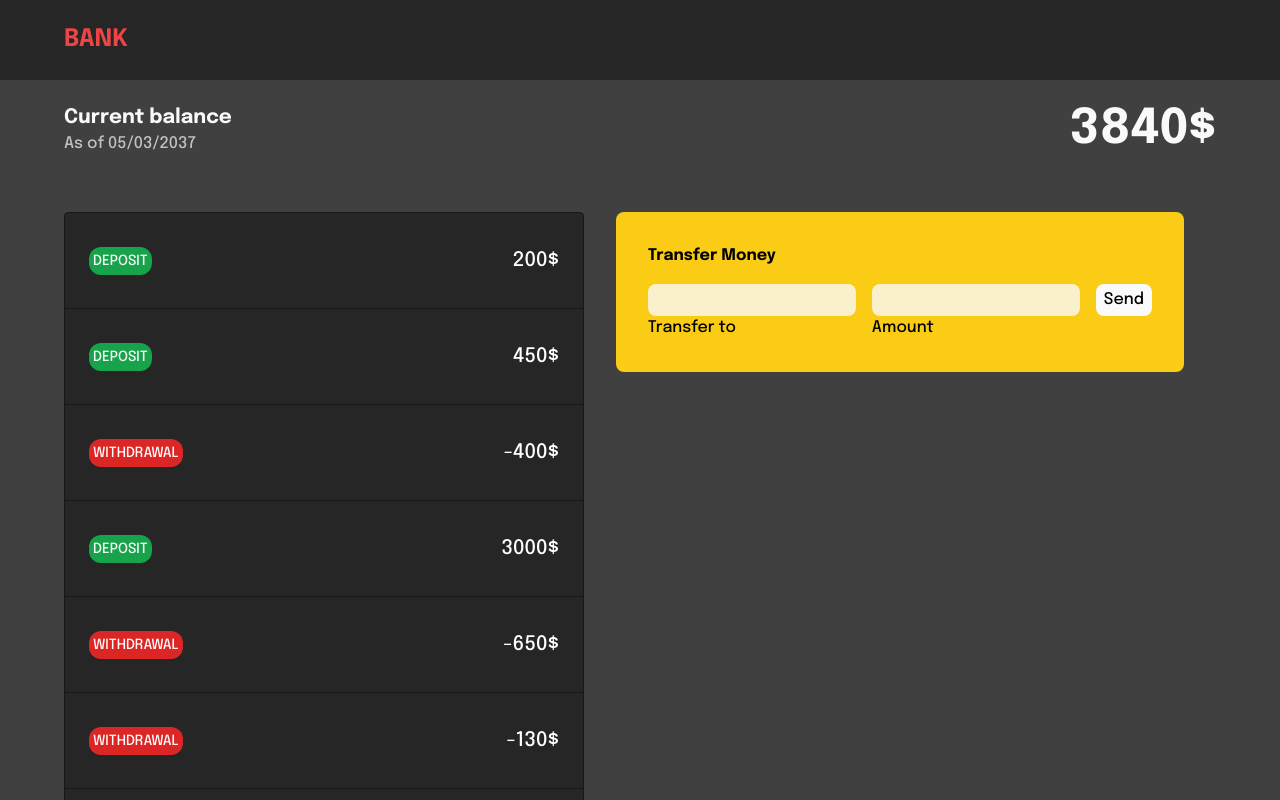
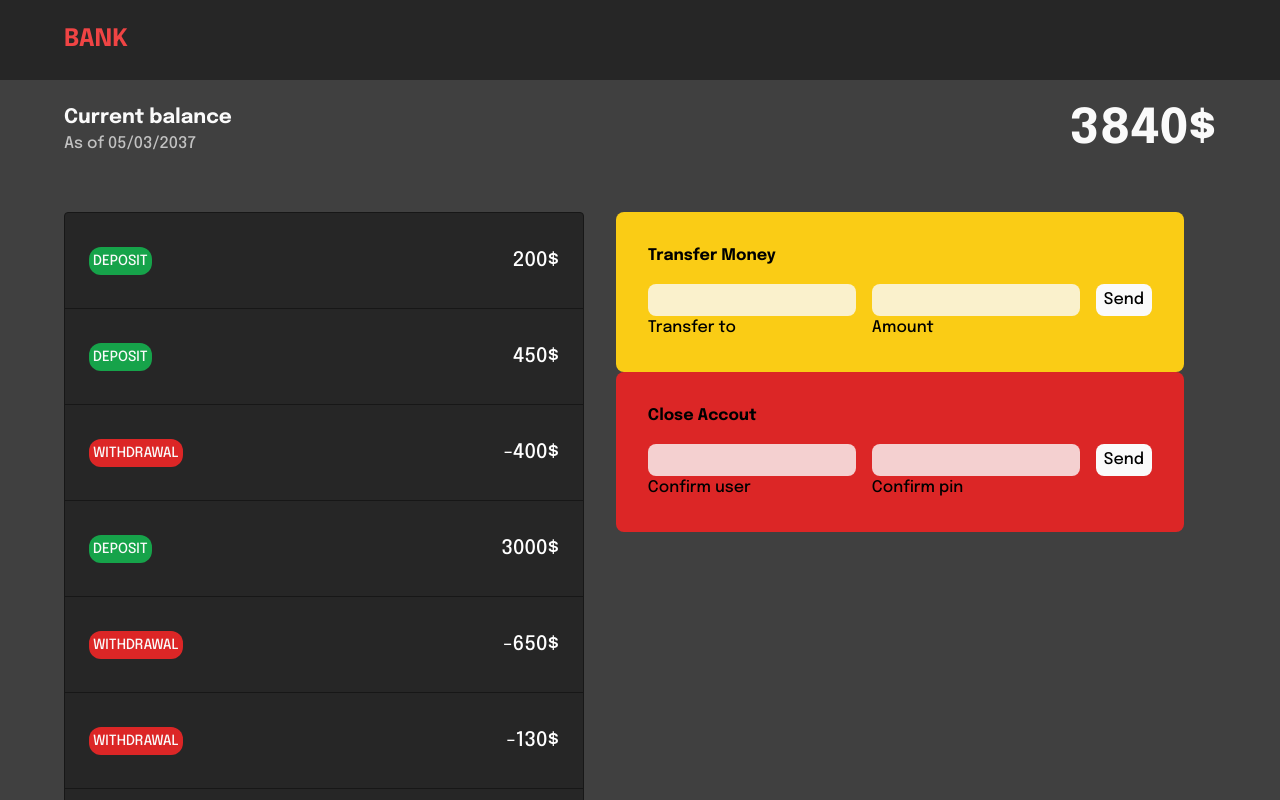
Before and after one commit to RamonAPereira/bank-dashboard, a Vue app: page /dashboard in a window 1280 px wide. Shown: the top 800 px of the page. Built offline with nearby package versions, Linux system fonts and the light colour scheme.

Commit message:
feat: user able to delete his account

```diff
--- /dev/null
+++ b/src/components/CloseAccount.vue
@@ -0,0 +1,45 @@
+<script setup>
+import { reactive, ref } from "vue";
+import { useAccounts } from "../stores/accounts";
+
+const closeThis = reactive({ username: "", pin: null });
+const accounts = ref(useAccounts());
+</script>
+
+<template>
+  <div class="bg-red-600 p-8 mx-8 rounded-lg flex flex-col gap-4">
+    <h2 class="font-bold">Close Accout</h2>
+    <form class="flex justify-start items-start gap-4" @click.prevent="">
+      <div class="form__control">
+        <input
+          class="form__inputs"
+          type="text"
+          name="close-this-username"
+          v-model="closeThis.username"
+        />
+        <label for="close-this-username">Confirm user</label>
+      </div>
+      <div class="form__control">
+        <input
+          class="form__inputs"
+          type="password"
+          name="close-this-pin"
+          v-model.number="closeThis.pin"
+        />
+        <label for="close-this-pin">Confirm pin</label>
+      </div>
+      <button
+        class="bg-neutral-50 px-2 py-1 rounded-lg"
+        @click.prevent="accounts.closeAccount(closeThis)"
+      >
+        Send
+      </button>
+    </form>
+  </div>
+</template>
+
+<style setup>
+.form__inputs {
+  @apply bg-neutral-50 px-2 py-1 opacity-80 rounded-lg;
+}
+</style>
--- a/src/layouts/NewMovement.vue
+++ b/src/layouts/NewMovement.vue
@@ -1,5 +1,6 @@
 <script setup>
 import TransferMoney from "../components/TransferMoney.vue";
+import CloseAccount from "../components/CloseAccount.vue";
 </script>
 
 <template>
@@ -7,5 +8,8 @@ import TransferMoney from "../components/TransferMoney.vue";
     <li>
       <TransferMoney />
     </li>
+    <li>
+      <CloseAccount />
+    </li>
   </ul>
 </template>
--- a/src/stores/accounts.js
+++ b/src/stores/accounts.js
@@ -1,4 +1,5 @@
 import { defineStore } from "pinia";
+import router from "../router/router";
 
 export const useAccounts = defineStore("main", {
   state: () => {
@@ -63,5 +64,18 @@ export const useAccounts = defineStore("main", {
         this.accounts[this.currentUser].movements.push(-transfer);
       }
     },
+    closeAccount(closeThis) {
+      console.log("Close account");
+      const currentAccount = this.accounts[this.currentUser];
+      if (
+        currentAccount.username === closeThis.username &&
+        currentAccount.pin === closeThis.pin
+      ) {
+        // Delete Account
+        this.accounts.splice(currentAccount, 1);
+        //send user back to login
+        router.push("./");
+      }
+    },
   },
 });
```
